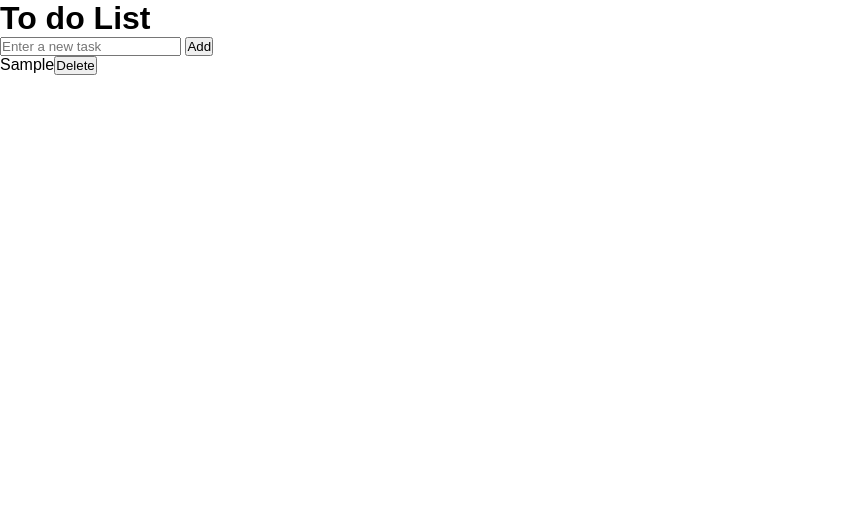
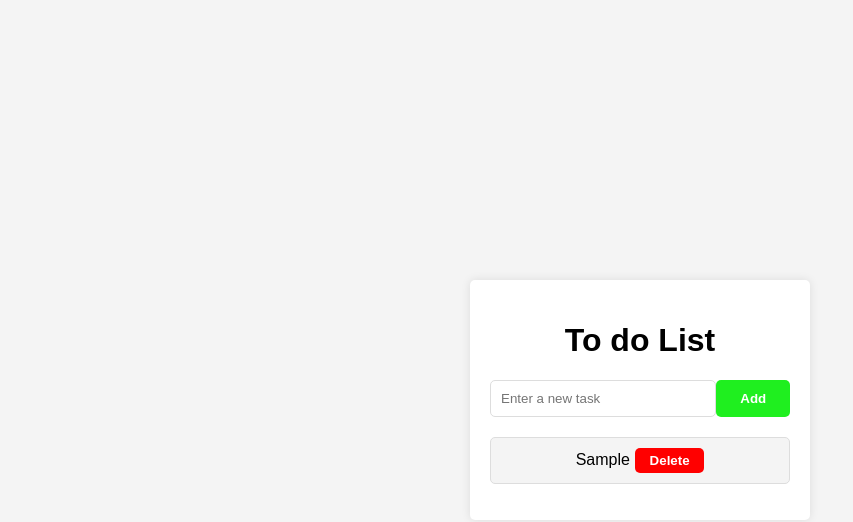
Before and after one commit to curious-Abhi/html-css-javascript-project, a plain HTML site: page 100 PROJECT/07.TO DO LIST/index.html in a window 1280 px wide. Both pictures are taken after typing "Sample" into the empty fields and a click on the button "Add". Shown: the whole page, without its empty margins (0-853 px from the left). Drawn offline with Linux system fonts and the light colour scheme.

Commit message:
files updated

```diff
--- a/100 PROJECT/07.TO DO LIST/style.css
+++ b/100 PROJECT/07.TO DO LIST/style.css
@@ -1,5 +1,78 @@
-*{
+body{
     font-family: sans-serif,Arial, Helvetica;
     margin: 0px;
     padding: 0px;
+    display: flex;
+    justify-content: center;
+    align-items: center;
+    background-color: #f4f4f4;
+    height: 100vh;
 }
+
+.container{
+   background: #fff;
+   padding:20px;
+   border-radius:5px;
+   box-shadow:0 0 10px rgba(0,0,0,0.1);
+   width: 300px;
+
+}
+h1{
+    text-align: center;
+}
+
+form{
+    display: flex;
+    justify-content: space-between;
+    margin-bottom: 20px;
+
+}
+
+input[type="text"]{
+    width: 70%;
+    padding:10px;
+    border: 1px solid #ddd;
+    border-radius: 5px;
+}
+button{
+    width:25%;
+    padding:10px;
+    border:none;
+    border-radius: 5px;
+    color:#ffffff;
+    background-color: hsl(120, 87%, 53%);
+    font-weight: bold;
+    cursor: pointer;
+
+}
+button:hover{
+    background: hsl(120, 87%, 43%);
+}
+
+ul{
+    list-style: none;
+    padding:0px;
+
+}
+li{
+    background: #f4f4f4;
+    padding:10px;
+    margin-bottom: 10px;
+    border-radius: 5px;
+    display: flex;
+    border: 1px solid #ddd;
+    justify-content: center;
+    align-items: center;
+
+
+}
+li button{
+    background: hsl(0, 100%, 50%);
+    color:#fff;
+    padding:5px 10px;
+    margin-left: 5px;
+    cursor:pointer;
+}
+li button:hover{
+    background: hsl(0, 100%, 40%);
+}
```
Also changed, not shown: 100 PROJECT/07.TO DO LIST/preview1.png (added), 100 PROJECT/07.TO DO LIST/preview2.png (added), 1 other file.
